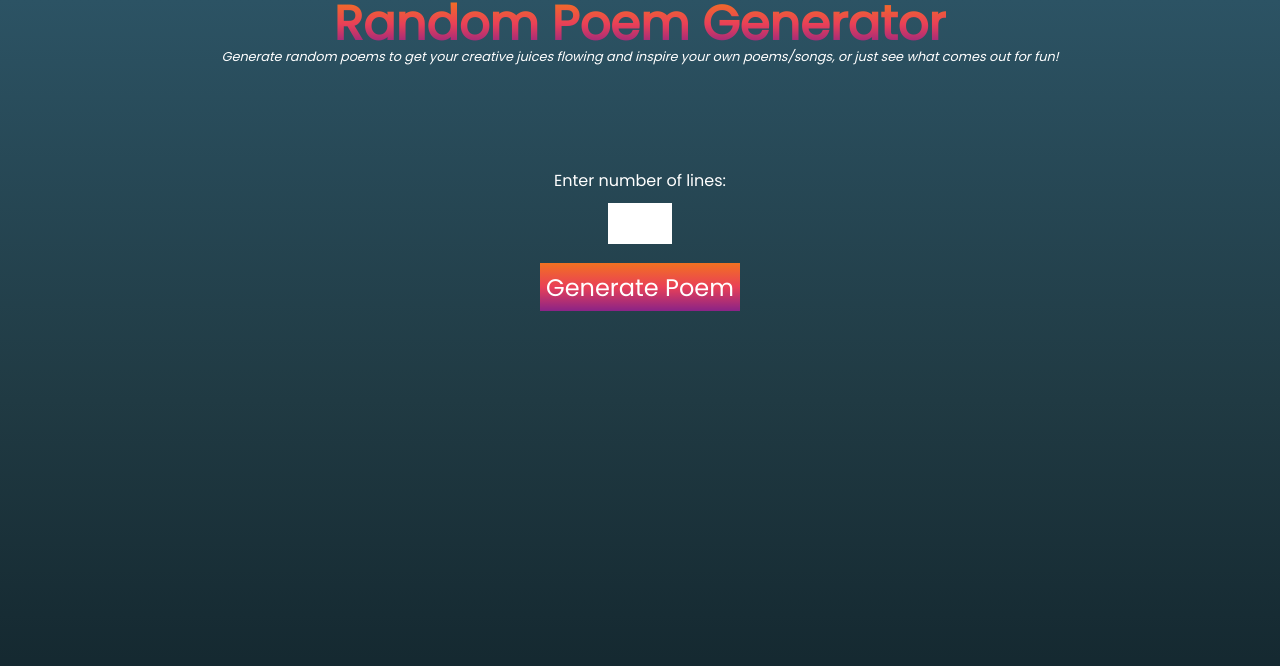
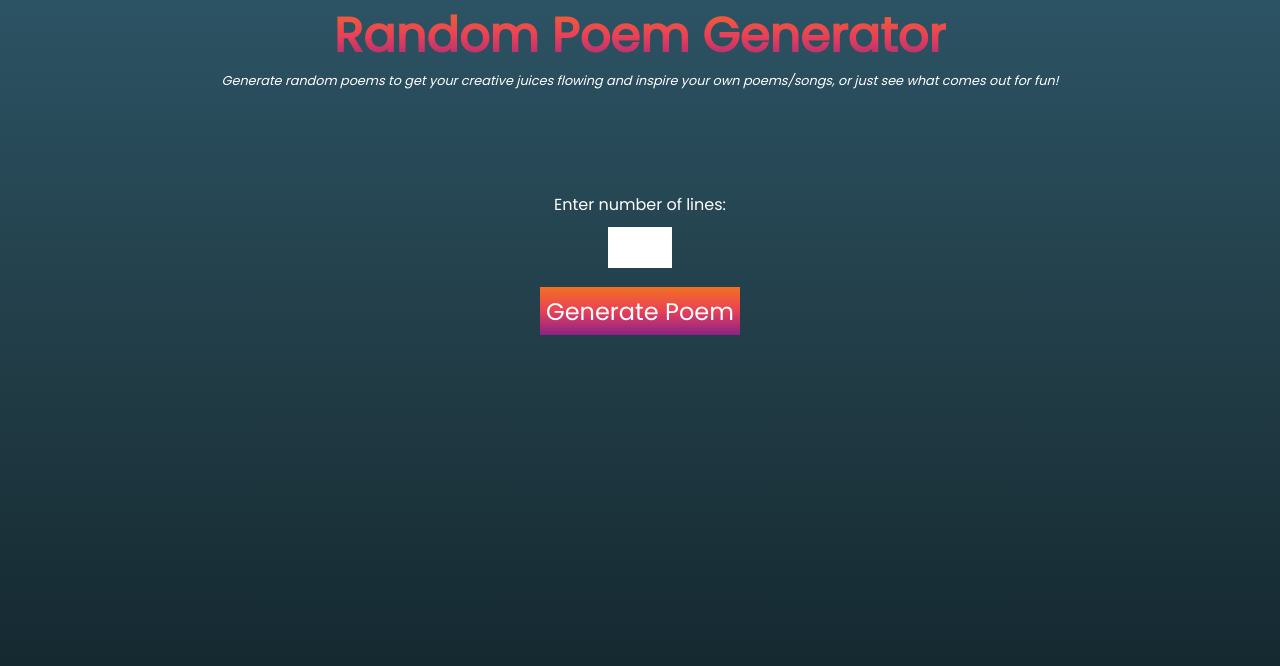
Before and after one commit to laurenssouthgate/Random-Poetry-Generator, a plain HTML site: page index.html in a window 1280 px wide. Drawn offline with Linux system fonts and the light colour scheme.

Commit message:
Add files via upload

```diff
--- a/style.css
+++ b/style.css
@@ -10,7 +10,6 @@ html {
     background: linear-gradient(to bottom, #2C5364, #203A43, #0F2027); /* W3C, IE 10+/ Edge, Firefox 16+, Chrome 26+, Opera 12+, Safari 7+ */
     background-repeat:no-repeat;
     background-attachment: fixed;
-    height: 100%;
     -webkit-background-size: cover;
     -moz-background-size: cover;
     -o-background-size: cover;
@@ -40,7 +39,7 @@ header h1 {
     -webkit-text-fill-color: transparent;
     -moz-text-fill-color: transparent;
     font-size: 3rem;
-    line-height: 3rem;
+    line-height: auto;
 }
 
 header i {
```
